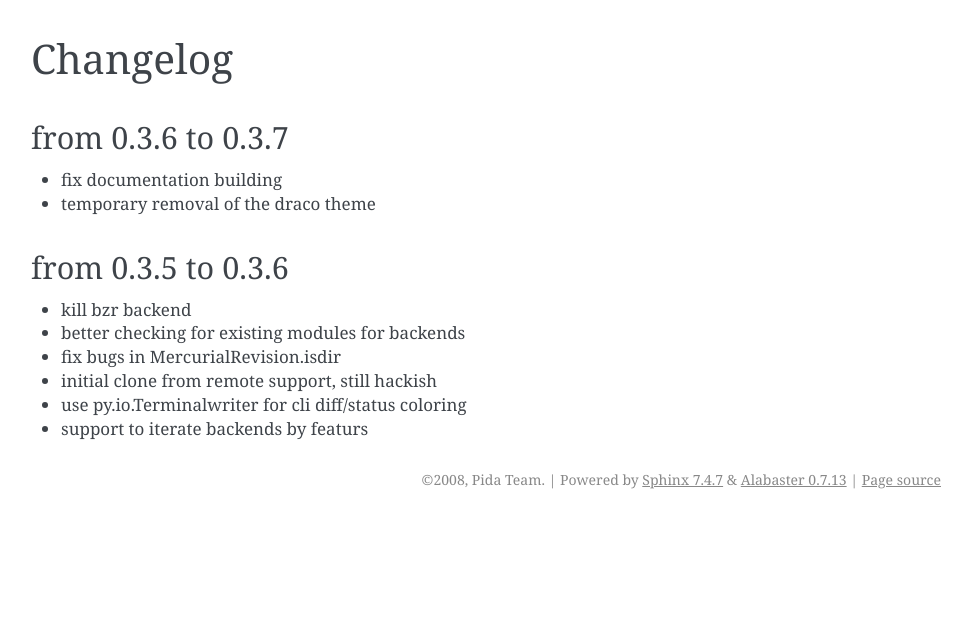
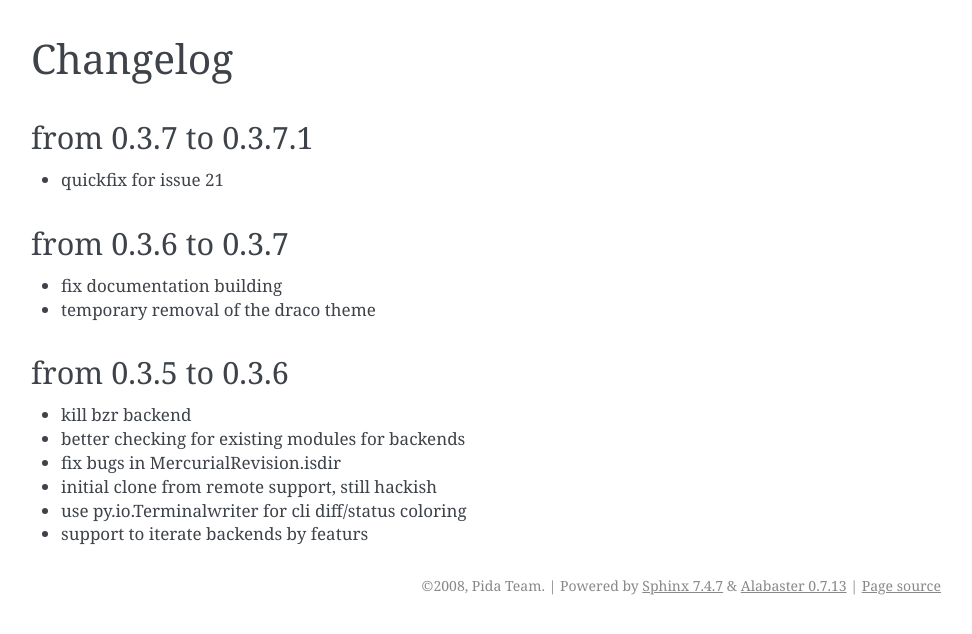
Before and after one commit to RonnyPfannschmidt-Attic/anyvc, a Sphinx documentation site: the page built from docs/changelog.rst, in a window 1280 px wide. Shown: the top 634 px of the page, without its empty margins (169-1141 px from the left). Built offline with Sphinx 7.4.7, drawn with Linux system fonts in a browser that asks for light colours; pages that are not in the unit, such as notebooks, are missing from menus; the version number could not be read and is left out.

Commit message:
changelog

```diff
--- a/docs/changelog.rst
+++ b/docs/changelog.rst
@@ -1,5 +1,10 @@
 Changelog
 ==========
+
+from 0.3.7 to 0.3.7.1
+---------------------
+
+* quickfix for issue 21
 
 from 0.3.6 to 0.3.7
 -------------------
```
